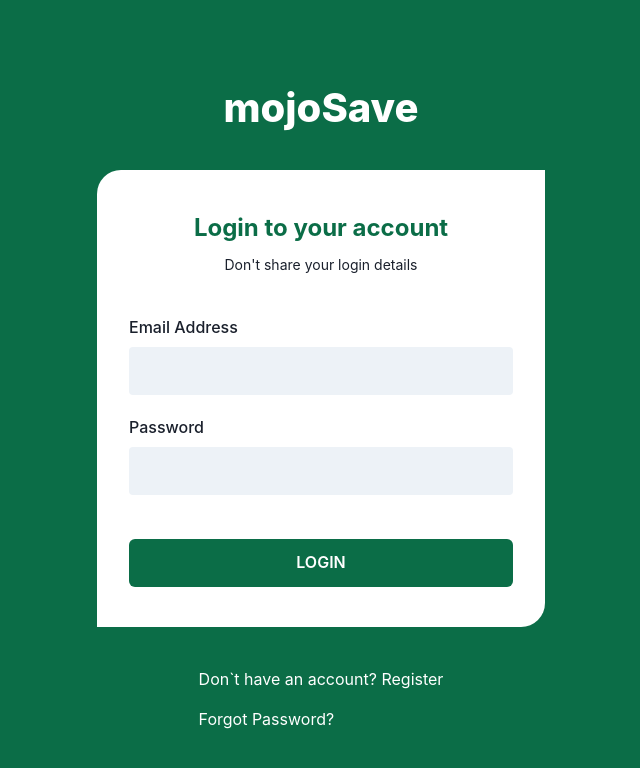
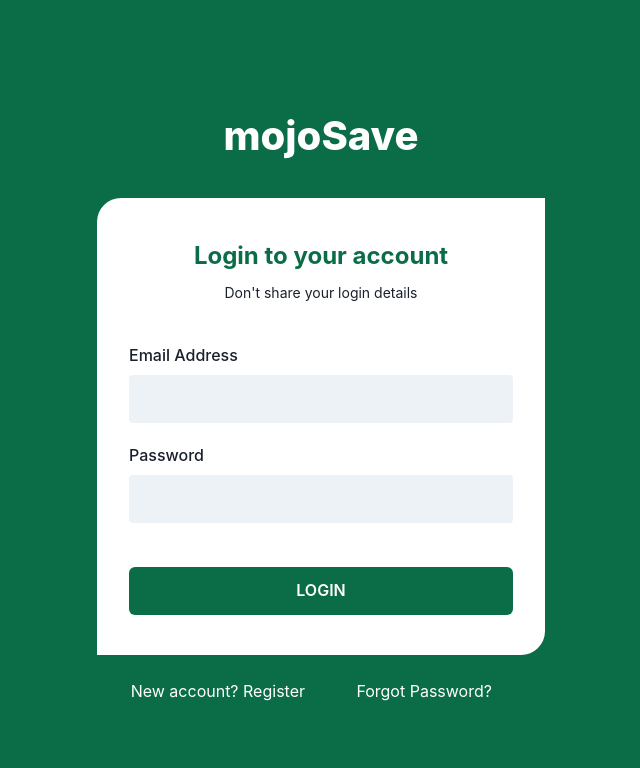
Before and after one commit to chimdie/mojo-saver, a Next.js app: page /login in a window 1280 px wide. Shown: the top 768 px of the page, without its empty margins (319-959 px from the left). Built offline with nearby package versions, Linux system fonts and the light colour scheme.

Commit message:
feat: dashboard layout and page

```diff
--- /dev/null
+++ b/layouts/dashboardLayout.jsx
@@ -0,0 +1,34 @@
+import React from "react";
+import { Header, SideBar } from "../components/dashboard";
+import { Box, Drawer, DrawerContent, useDisclosure } from "@chakra-ui/react";
+
+export default function Layout({ children }) {
+  const { isOpen, onOpen, onClose } = useDisclosure();
+  return (
+    <Box minH="100vh" bg="white">
+      <SideBar
+        onClose={() => onClose}
+        display={{ base: "none", md: "block" }}
+      />
+      <Drawer
+        autoFocus={false}
+        isOpen={isOpen}
+        placement="left"
+        onClose={onClose}
+        returnFocusOnClose={false}
+        onOverlayClick={onClose}
+        // size="md"
+      >
+        <DrawerContent>
+          <SideBar onClose={onClose} />
+        </DrawerContent>
+      </Drawer>
+      <Header onOpen={onOpen} />
+      <Box as="main" ml={{ base: 0, md: 60 }} p="4">
+        <Box as="main" bg="white">
+          {children}
+        </Box>
+      </Box>
+    </Box>
+  );
+}
--- a/layouts/index.js
+++ b/layouts/index.js
@@ -1,3 +1,4 @@
 import RegistrationLayout from "./registrationLayout";
+import DashboardLayout from "./dashboardLayout";
 
-export { RegistrationLayout };
+export { RegistrationLayout, DashboardLayout };
--- a/layouts/registrationLayout.jsx
+++ b/layouts/registrationLayout.jsx
@@ -1,8 +1,9 @@
 import { useState, useEffect } from "react";
 import Head from "next/head";
-import Link from "next/link";
 import { useRouter } from "next/router";
 import { Box, Text, Button } from "@chakra-ui/react";
+import { SignupFooter } from "../components/signup";
+import { LoginFooter } from "../components/login";
 
 export default function RegistrationLayout({
   header,
@@ -49,7 +50,13 @@ export default function RegistrationLayout({
         <title>mojoSave | {routeName}</title>
       </Head>
       <Box paddingY="2rem">
-        <Text as="h1" color="white" fontSize="2.5rem" fontWeight="extrabold">
+        <Text
+          as="a"
+          href="/"
+          color="white"
+          fontSize="2.5rem"
+          fontWeight="extrabold"
+        >
           mojoSave
         </Text>
       </Box>
@@ -97,7 +104,6 @@ export default function RegistrationLayout({
           flexBasis="0"
           paddingY="1.5rem"
           minHeight="min-content"
-          overflowY=""
         >
           {children}
         </Box>
@@ -114,50 +120,8 @@ export default function RegistrationLayout({
           </Button>
         </Box>
       </Box>
-      {router.pathname === "/signup" ? (
-        <Box paddingY="1.5rem">
-          <Text color="#fff">
-            Already have an account? {""}
-            <Link href="/login">
-              <a _hover={{ textDecoration: "underline" }}>Login</a>
-            </Link>
-          </Text>
-        </Box>
-      ) : (
-        <></>
-      )}
-
-      {/*  */}
-      {router.pathname === "/login" ? (
-        <Box
-          color="#fff"
-          // display="grid"
-          // gridTemplateColumns={{
-          //   base: "repeat(1, minmax(0, 1fr))",
-          //   md: "repeat(2, minmax(0, 1fr))",
-          // }}
-          // gap="16px"
-          // display="flex"
-          // flexDirection="column"
-          // alignItems="left"
-          // justifyContent="space-between"
-          padding="1.5rem"
-        >
-          <Text paddingY="1rem">
-            Don`t have an account? {""}
-            <Link href="/signup">
-              <a _hover={{ textDecoration: "underline" }}> Register</a>
-            </Link>
-          </Text>{" "}
-          <Link href="/forgot-password">
-            <a _hover={{ textDecoration: "underline" }} paddingY="1rem">
-              Forgot Password?
-            </a>
-          </Link>
-        </Box>
-      ) : (
-        <></>
-      )}
+      {router.pathname === "/login" ? <LoginFooter /> : <></>}
+      {router.pathname === "/signup" ? <SignupFooter /> : <></>}
     </Box>
   );
 }
--- /dev/null
+++ b/pages/dashboard/index.jsx
@@ -0,0 +1,10 @@
+import React from "react";
+import { DashboardLayout } from "../../layouts";
+
+export default function Dashboard() {
+  return (
+    <DashboardLayout>
+      <div className="">Welcome</div>
+    </DashboardLayout>
+  );
+}
--- a/pages/index.jsx
+++ b/pages/index.jsx
@@ -5,7 +5,9 @@ import { Box, Text } from "@chakra-ui/react";
 export default function Home() {
   return (
     <Box className="text-red-600 flex items-center justify-center h-screen">
-      <Text as="h1">Goat meat</Text>
+      <Text as="h1" className="text-7xl">
+        Goat meat
+      </Text>
     </Box>
   );
 }
```
